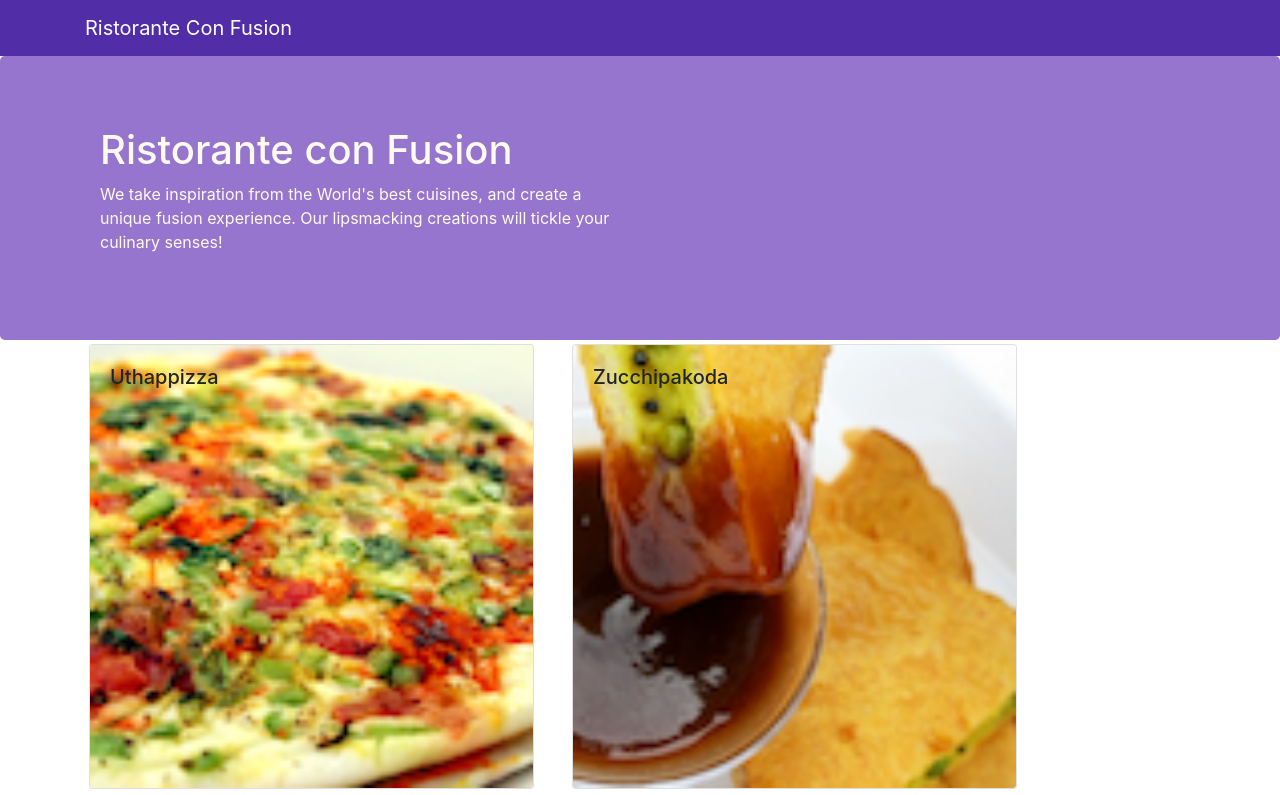
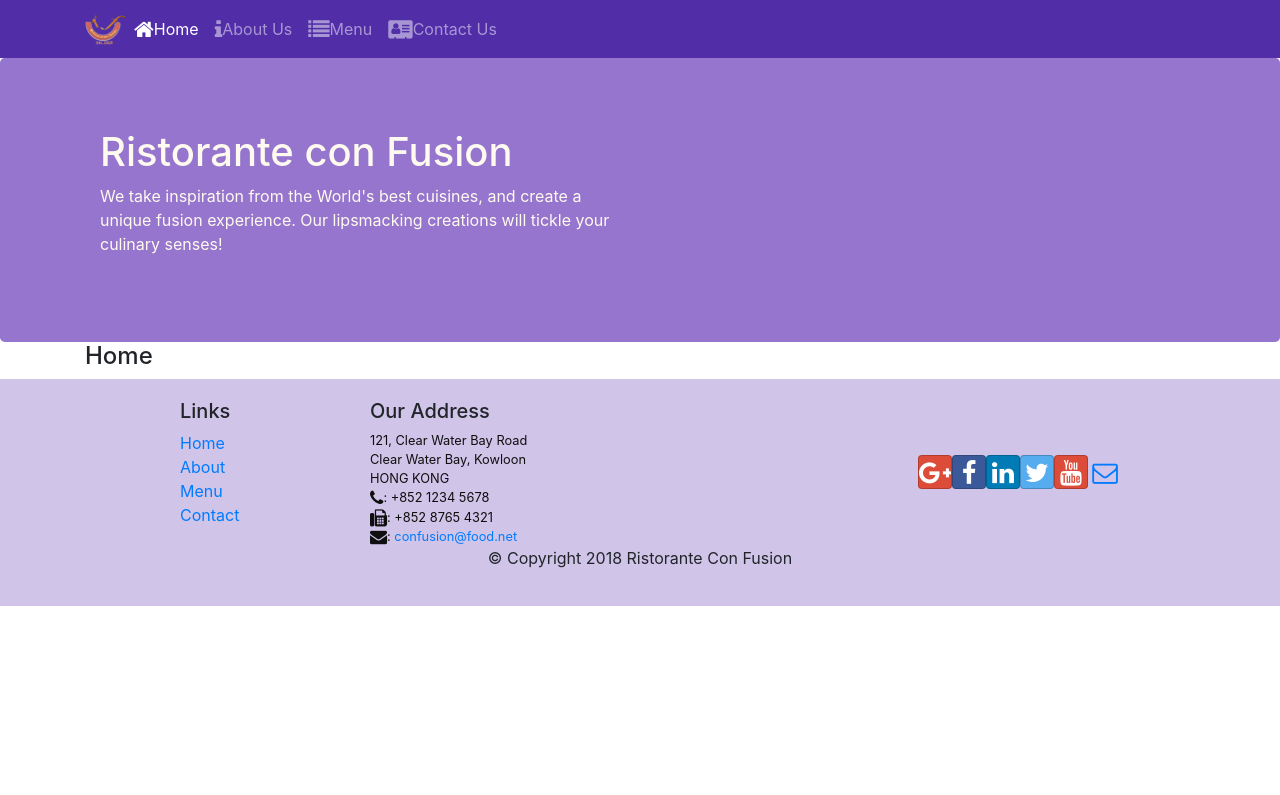
Before and after one commit to cjchirag7/React, a React (Create React App) app: page /home in a window 1280 px wide. Shown: the top 795 px of the page. Built offline with nearby package versions, Linux system fonts and the light colour scheme.

Commit message:
Added React Router

```diff
--- a/package.json
+++ b/package.json
@@ -9,6 +9,7 @@
     "react": "^16.8.6",
     "react-dom": "^16.8.6",
     "react-popper": "0.9.2",
+    "react-router-dom": "4.2.2",
     "react-scripts": "3.0.1",
     "reactstrap": "5.0.0"
   },
--- a/src/App.js
+++ b/src/App.js
@@ -1,13 +1,17 @@
 import React,{Component} from 'react';
 import Main from './components/MainComponent.js'
 import './App.css';
-
+import {BrowserRouter} from 'react-router-dom';
 class App extends Component {
 
   render() {
     return (
       <div className="App">
+      <BrowserRouter>
+      <div>
         <Main/>
+      </div>
+      </BrowserRouter>
       </div>
     );
   }
--- a/src/components/FooterComponent.js
+++ b/src/components/FooterComponent.js
@@ -1,4 +1,5 @@
 import React from 'react';
+import {Link} from 'react-router-dom';
 
 function Footer(props) {
     return(
@@ -8,10 +9,10 @@
                 <div className="col-4 offset-1 col-sm-2">
                     <h5>Links</h5>
                     <ul className="list-unstyled">
-                        <li><a href="#">Home</a></li>
-                        <li><a href="#">About</a></li>
-                        <li><a href="#">Menu</a></li>
-                        <li><a href="contactus.html">Contact</a></li>
+                        <li><Link to="/home">Home</Link></li>
+                        <li><Link to="/aboutus">About</Link></li>
+                        <li><Link to="/menu">Menu</Link></li>
+                        <li><Link to="/contactus">Contact</Link></li>
                     </ul>
                 </div>
                 <div className="col-7 col-sm-5">
--- a/src/components/HeaderComponent.js
+++ b/src/components/HeaderComponent.js
@@ -1,15 +1,53 @@
 import React,{Component} from 'react';
-import { Navbar, NavbarBrand,Jumbotron } from 'reactstrap';
+import { Navbar, Nav, NavbarToggler, Collapse, NavItem, NavbarBrand,Jumbotron } from 'reactstrap';
+import { NavLink } from 'react-router-dom';
+class Header extends Component{
+    constructor(props){
+        super(props);
+        this.state={
+            isNavOpen: false
+        }
+        // Binding this
+        this.toggleNav=this.toggleNav.bind(this)
+    }
 
-class Header extends Component{
-
+    toggleNav(){
+        this.setState({isNavOpen:!this.isNavOpen});
+    }
     render(){
         return(
             // Using React.Fragment
             <React.Fragment>
-                 <Navbar dark>
+                 <Navbar dark expand="md">
                     <div className="container">
-                     <NavbarBrand href="/">Ristorante Con Fusion</NavbarBrand>
+                     <NavbarToggler onClick={this.toggleNav}></NavbarToggler>
+                     <NavbarBrand className="mr-auto" href="/">
+                     <img src="assets/images/logo.png" height="31" width="41" alt="Ristorante Con Fusion"/>
+                     </NavbarBrand>
+                     <Collapse isOpen={this.state.isNavOpen} navbar>
+                     <Nav navbar>
+                        <NavItem>
+                            <NavLink className="nav-link" to="/home">
+                                <span className="fa fa-home fa-lg"/>Home
+                            </NavLink>
+                        </NavItem>
+                        <NavItem>
+                            <NavLink className="nav-link" to="/aboutus">
+                                <span className="fa fa-info fa-lg"/>About Us
+                            </NavLink>
+                        </NavItem>
+                        <NavItem>
+                            <NavLink className="nav-link" to="/menu">
+                                <span className="fa fa-list fa-lg"/>Menu
+                            </NavLink>
+                        </NavItem>
+                        <NavItem>
+                            <NavLink className="nav-link" to="/contactus">
+                                <span className="fa fa-address-card fa-lg"/>Contact Us
+                            </NavLink>
+                        </NavItem>
+                     </Nav>
+                     </Collapse>
                     </div>
                  </Navbar>
                  <Jumbotron>
--- /dev/null
+++ b/src/components/HomeComponent.js
@@ -0,0 +1,11 @@
+import React from 'react';
+
+function Home(props){
+    return(
+        <div className="container">
+        <h4> Home</h4>
+        </div>
+
+    )
+}
+export default Home;
--- a/src/components/MainComponent.js
+++ b/src/components/MainComponent.js
@@ -1,30 +1,36 @@
 import React,{Component} from 'react';
 import Menu from './MenuComponent';
+import Home from './HomeComponent';
 import Dishdetail from './DishdetailComponent.js'
-import {DISHES} from '../shared/dishes.js';
 import Header from './HeaderComponent.js';
 import Footer from './FooterComponent.js';
+import {DISHES} from '../shared/dishes.js';
+import {Switch,Route,Redirect} from 'react-router-dom';
 
 class Main extends Component {
   constructor(props)
   {
     super(props);
     this.state={
-      dishes: DISHES,
-      selectedDish: null
+      dishes: DISHES
     };
   }
-  onDishSelect(dishId) {
-    this.setState({ selectedDish: dishId});
-}
 
   render() {
+
+    const HomePage=()=>{
+        return (
+            <Home/>
+        )
+    }
     return (
       <div className="App">
       <Header></Header>
-      <Menu dishes={this.state.dishes} onClick={(dishId) => this.onDishSelect(dishId)}/>
-      <Dishdetail selectedDish={this.state.dishes.filter((dish)=>dish.id===this.state.selectedDish)[0]}>
-                </Dishdetail>
+      <Switch>
+          <Route path="/home" component={HomePage}/>
+          <Route exact path="/menu" component={()=><Menu dishes={this.state.dishes}/> }/>
+          <Redirect to="/home" />
+      </Switch>
       <Footer></Footer>
       </div>
     );
```
Also changed, not shown: 1 other file (tests, documents, lock files or other folders).
